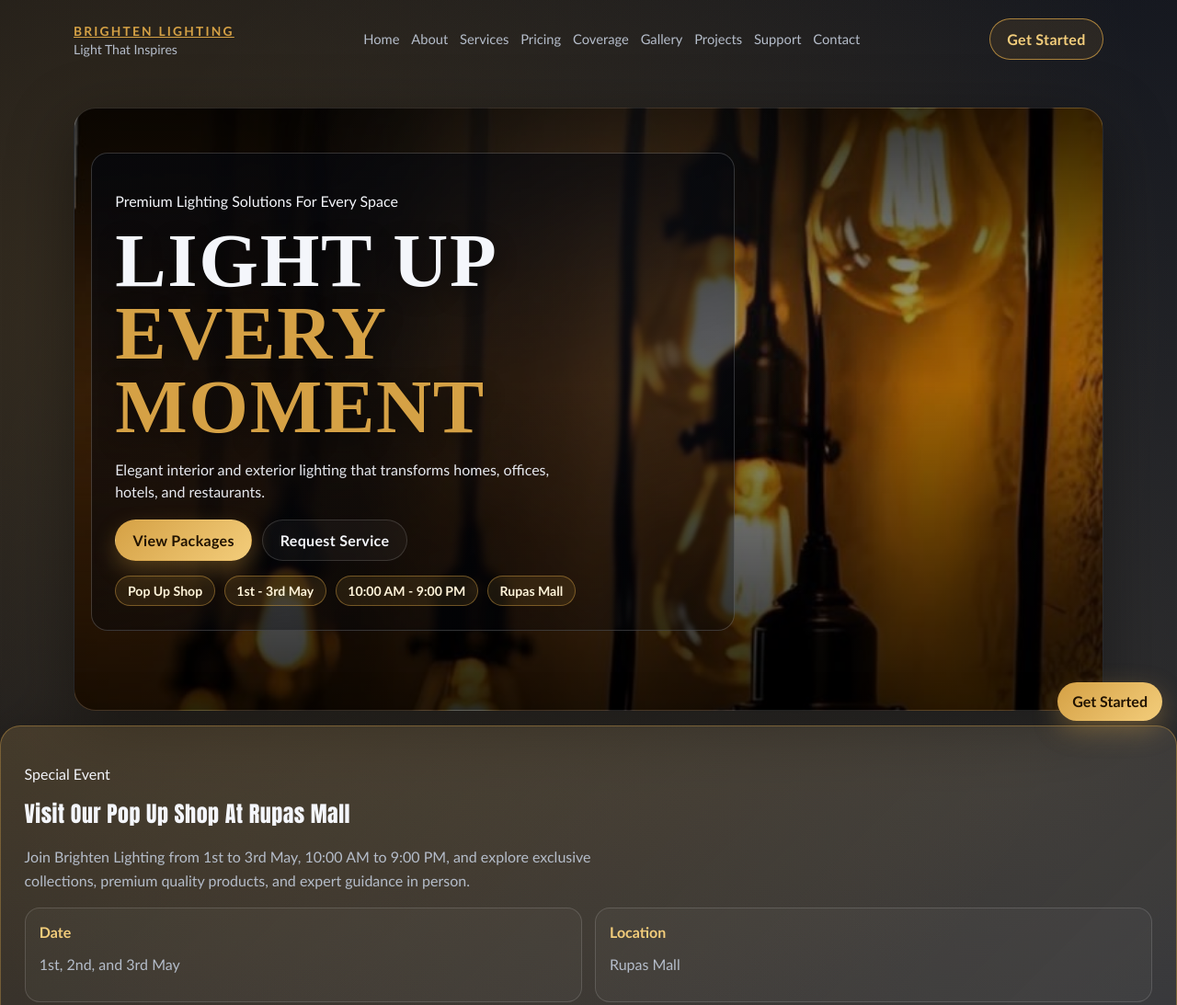
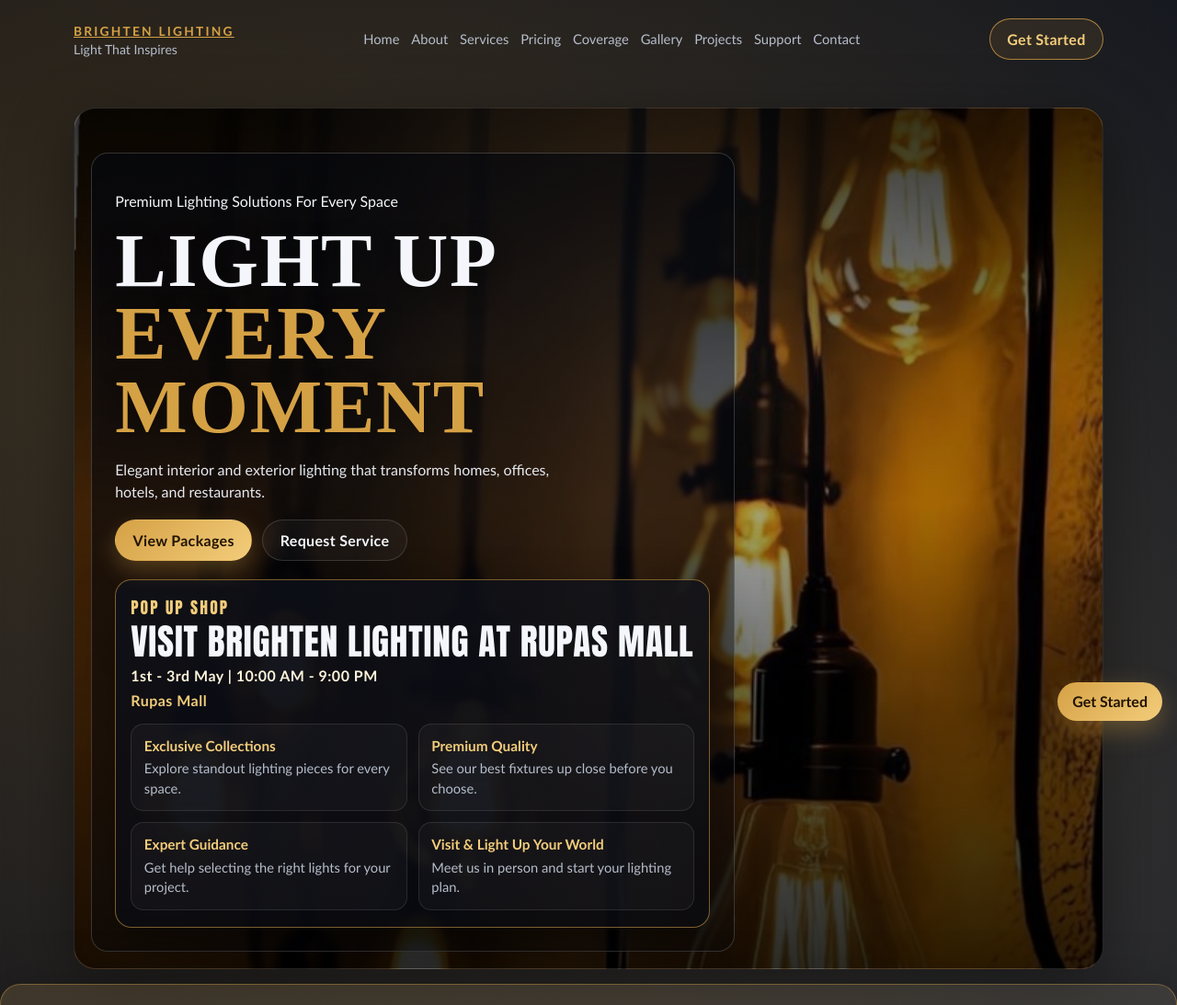
Before and after one commit to Philip200209/brightenlighting, a plain HTML site: page index.html in a window 1280 px wide. Shown: the top 1093 px of the page at 92% size. Drawn offline with Linux system fonts and the light colour scheme.

Commit message:
Make homepage more poster-like

```diff
--- a/index.html
+++ b/index.html
@@ -45,11 +45,29 @@
             <a href="pricing.html" class="btn btn-primary">View Packages</a>
             <a href="request-service.html" class="btn btn-ghost">Request Service</a>
           </div>
-          <div class="event-chip-row" aria-label="Pop-up shop details">
-            <span class="event-chip">Pop Up Shop</span>
-            <span class="event-chip">1st - 3rd May</span>
-            <span class="event-chip">10:00 AM - 9:00 PM</span>
-            <span class="event-chip">Rupas Mall</span>
+          <div class="hero-event-poster" aria-label="Pop-up shop poster details">
+            <p class="hero-event-label">POP UP SHOP</p>
+            <h2>Visit Brighten Lighting At Rupas Mall</h2>
+            <p class="hero-event-date">1st - 3rd May | 10:00 AM - 9:00 PM</p>
+            <p class="hero-event-location">Rupas Mall</p>
+            <div class="hero-event-grid">
+              <div>
+                <strong>Exclusive Collections</strong>
+                <p>Explore standout lighting pieces for every space.</p>
+              </div>
+              <div>
+                <strong>Premium Quality</strong>
+                <p>See our best fixtures up close before you choose.</p>
+              </div>
+              <div>
+                <strong>Expert Guidance</strong>
+                <p>Get help selecting the right lights for your project.</p>
+              </div>
+              <div>
+                <strong>Visit &amp; Light Up Your World</strong>
+                <p>Meet us in person and start your lighting plan.</p>
+              </div>
+            </div>
           </div>
         </div>
       </section>
--- a/styles.css
+++ b/styles.css
@@ -262,6 +262,72 @@
   display: flex;
   gap: 0.7rem;
   flex-wrap: wrap;
+}
+
+.hero-event-poster {
+  margin-top: 1.25rem;
+  padding: 1rem 1rem 1.1rem;
+  border-radius: 18px;
+  border: 1px solid rgba(213, 161, 69, 0.55);
+  background:
+    linear-gradient(180deg, rgba(14, 16, 24, 0.88), rgba(10, 12, 18, 0.76)),
+    radial-gradient(circle at top right, rgba(243, 205, 123, 0.18), transparent 38%);
+  box-shadow: 0 18px 48px rgba(0, 0, 0, 0.42);
+}
+
+.hero-event-label {
+  margin: 0;
+  font-family: Impact, Haettenschweiler, "Franklin Gothic Bold", sans-serif;
+  letter-spacing: 0.12em;
+  color: var(--gold-bright);
+  font-size: 1.1rem;
+}
+
+.hero-event-poster h2 {
+  margin-top: 0.35rem;
+  font-size: clamp(1.6rem, 4vw, 2.45rem);
+  line-height: 0.96;
+  text-transform: uppercase;
+}
+
+.hero-event-date,
+.hero-event-location {
+  margin: 0.5rem 0 0;
+  color: var(--cream);
+  font-weight: 700;
+  letter-spacing: 0.03em;
+}
+
+.hero-event-location {
+  color: var(--gold-bright);
+}
+
+.hero-event-grid {
+  display: grid;
+  gap: 0.75rem;
+  grid-template-columns: repeat(2, minmax(0, 1fr));
+  margin-top: 1rem;
+}
+
+.hero-event-grid div {
+  padding: 0.85rem;
+  border-radius: 14px;
+  border: 1px solid rgba(255, 255, 255, 0.1);
+  background: rgba(255, 255, 255, 0.03);
+}
+
+.hero-event-grid strong {
+  display: block;
+  margin-bottom: 0.35rem;
+  color: var(--gold-bright);
+  font-size: 0.96rem;
+}
+
+.hero-event-grid p {
+  margin: 0;
+  color: var(--muted);
+  line-height: 1.45;
+  font-size: 0.92rem;
 }
 
 .hero-card h2 {
```
